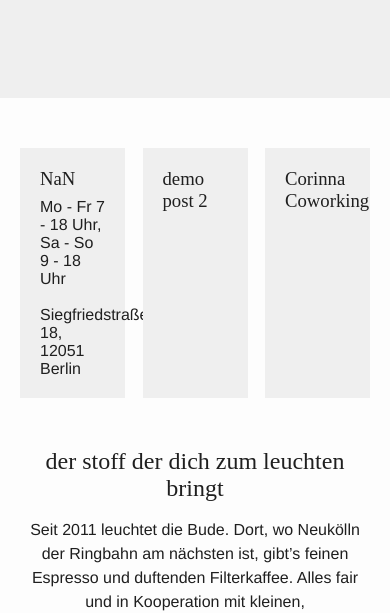
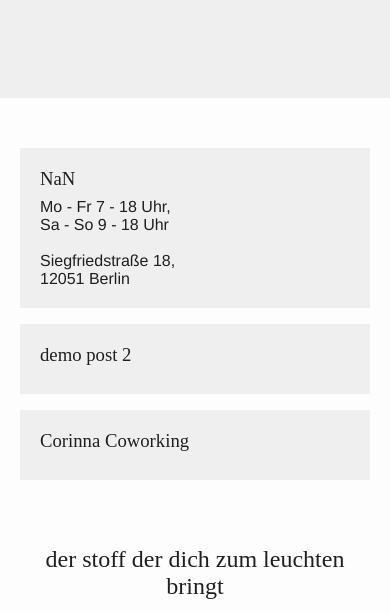
Before and after one commit to fynnit/ls, an Eleventy site: page index.md in a window 390 px wide. Shown: the part 249-862 px from the top of the page. Built offline with nearby package versions, Linux system fonts and the light colour scheme; Eleventy itself is replaced by a stand-in of ours; files that its build step writes are made by us from their sources.

Commit message:
mobile style

```diff
--- a/scss/pages/_home.scss
+++ b/scss/pages/_home.scss
@@ -4,10 +4,18 @@
     .news {
         display: flex;
         justify-content: space-between;
+        @include media-down(md) {
+            flex-flow: column;
+        }
     }
 
     article {
         width: 30%;
+        cursor: pointer;
+        @include media-down(md) {
+            width: 100%;
+            margin-bottom: 1rem;
+        }
         background-color: $light;
         padding: 20px;
 
```
Also changed, not shown: 2 other files.
